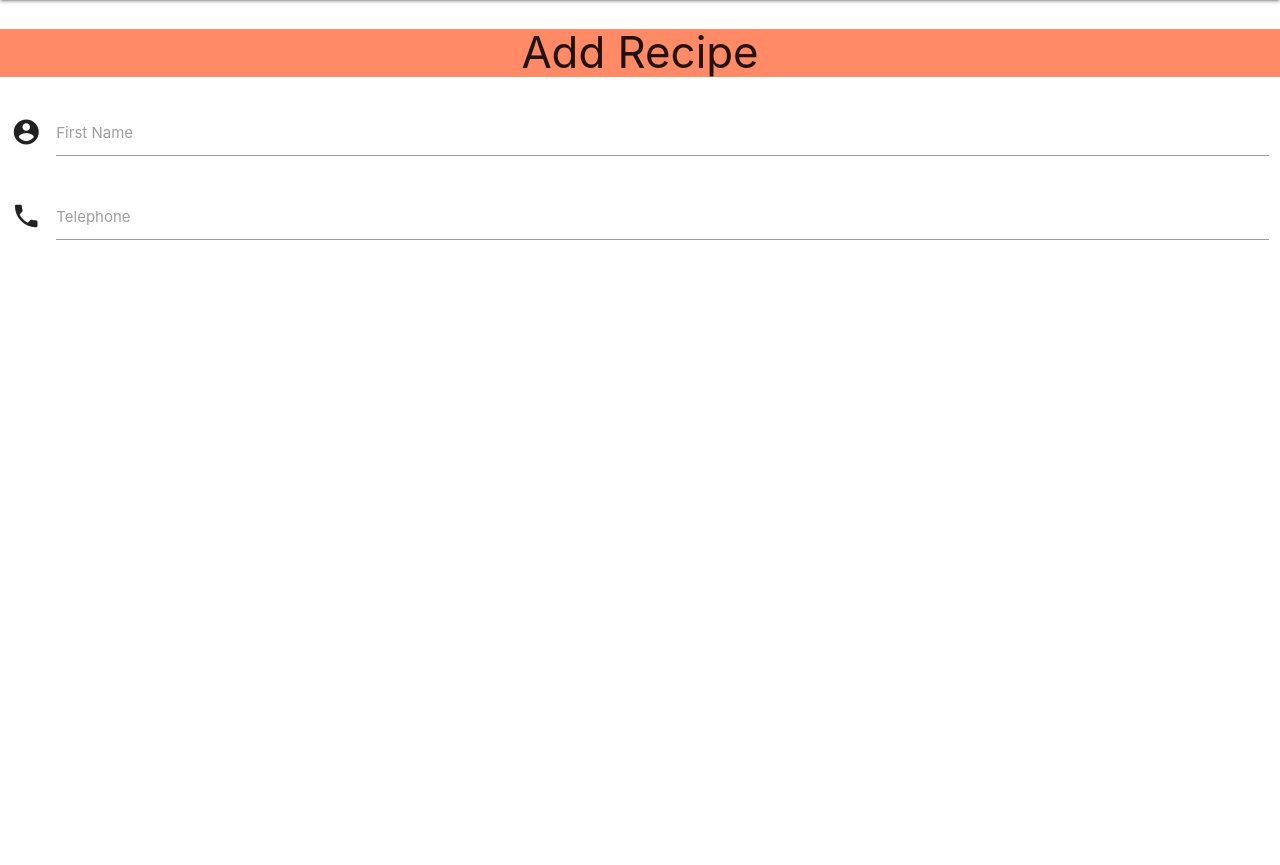
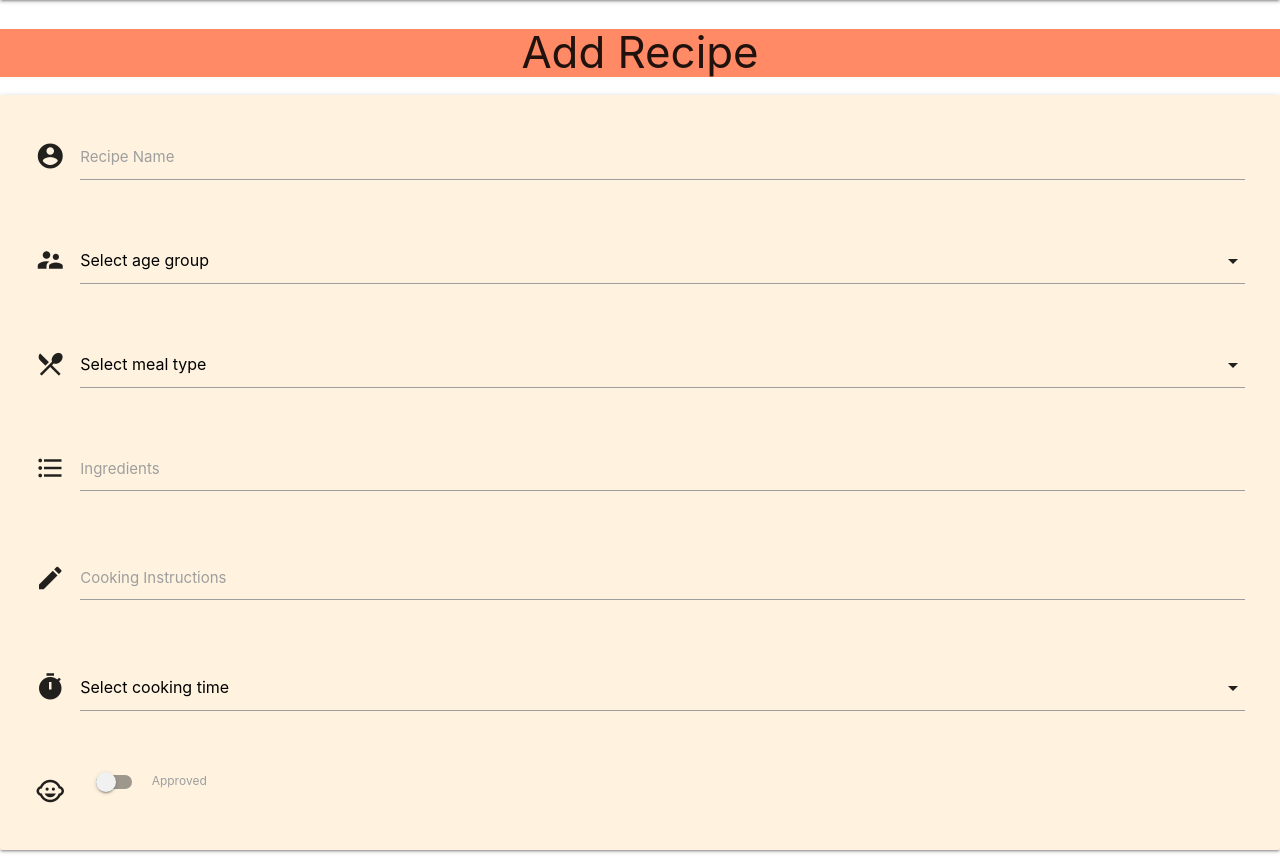
Before and after one commit to olga-od-ua/MS3repo, a Flask app: page /add_recipe in a window 1280 px wide. Shown: the part 64-929 px from the top of the page. Before the commit the page ends 304 px from the top, so only its background shows below. Run offline with Flask 2, Linux system fonts and the light colour scheme; some libraries are stand-ins or nearby versions.

Commit message:
Add Recipe form input fields

```diff
--- a/static/css/style.css
+++ b/static/css/style.css
@@ -0,0 +1,3 @@
+.select-text {
+    color: orangered;
+}
--- a/static/js/script.js
+++ b/static/js/script.js
@@ -2,4 +2,5 @@ $(document).ready(function(){
     $('.sidenav').sidenav();
     $('.collapsible').collapsible();
     $('.tooltipped').tooltip();
+    $('select').formSelect();;
   });
--- a/templates/add_recipe.html
+++ b/templates/add_recipe.html
@@ -3,18 +3,85 @@
 
 <h3 class="deep-orange lighten-2 center-align">Add Recipe</h3>
 
-<div class="row">
+<div class="row card-panel orange lighten-5">
     <form class="col s12" method="POST" action="">
         <div class="row">
             <div class="input-field col s12">
                 <i class="material-icons prefix">account_circle</i>
-                <input id="icon_prefix" type="text" class="validate">
-                <label for="icon_prefix">First Name</label>
+                <input id="recipe_name" name="recipe_name" minlength="4" maxlength="50"
+                    type="text" class="validate" required>
+                <label for="recipe_name">Recipe Name</label>
             </div>
+        </div>
+        <div class="row">
             <div class="input-field col s12">
-                <i class="material-icons prefix">phone</i>
-                <input id="icon_telephone" type="tel" class="validate">
-                <label for="icon_telephone">Telephone</label>
+                <i class="material-icons prefix">supervisor_account</i>
+                <select>
+                    <option value="" disabled selected>Select age group</option>
+                    <option value="1">6-9 months</option>
+                    <option value="2">9-12 months</option>
+                    <option value="3">12+ months</option>
+                </select>
+            </div>
+        </div>
+        <div class="row">
+            <div class="input-field col s12">
+                <i class="material-icons prefix">local_dining</i>
+                <select id="meal_type" name="meal_type" type="text" class="validate" required>
+                    <option value="" disabled selected>Select meal type</option>
+                    <option value="1">Breakfast</option>
+                    <option value="2">Lunch</option>
+                    <option value="3">Dinner</option>
+                    <option value="1">Snack</option>
+                    <option value="2">Finger Food</option>
+                    <option value="3">Drink</option>
+                </select>
+            </div>
+        </div>
+        <div class="row">
+            <div class="input-field col s12">
+                <i class="material-icons prefix">format_list_bulleted</i>
+                <textarea id="ingredients" name="ingredients"
+                    class="materialize-textarea validate" minlength="3" required></textarea>
+                <label for="ingredients">Ingredients</label>
+            </div>
+        </div>
+
+        <div class="row">
+            <div class="input-field col s12">
+                <i class="material-icons prefix">create</i>
+                <textarea id="cooking_instructions" name="cooking_instructions"
+                    class="materialize-textarea validate" minlength="15" required></textarea>
+                <label for="cooking_instructions">Cooking Instructions</label>
+            </div>
+        </div>
+        <div class="row">
+            <div class="input-field col s12">
+                <i class="material-icons prefix">timer</i>
+                <select id="cooking_time" name="cooking_time" type="text" class="validate" required>
+                    <option value="" disabled selected>Select cooking time</option>
+                    <option value="1">Less than 10 minutes</option>
+                    <option value="2">10-20 minutes</option>
+                    <option value="3">20-30 minutes</option>
+                    <option value="1">30-45 minutes</option>
+                    <option value="2">45-60 minutes</option>
+                    <option value="3">1-1.5 hours</option>
+                    <option value="2">1.5-2 hours</option>
+                    <option value="3">2-3 hours</option>
+                    <option value="3">more than 3 hours</option>
+                </select>
+            </div>
+        </div>
+        <div class="row">
+            <div class="input-field col s12">
+                <div class="switch">
+                    <i class="material-icons prefix">child_care</i>
+                    <label for="HSE_approved">
+                      <input type="checkbox" id="HSE_approved" name="HSE_approved">
+                      <span class="lever"></span>
+                      Approved
+                    </label>
+                  </div>
             </div>
         </div>
     </form>
```
